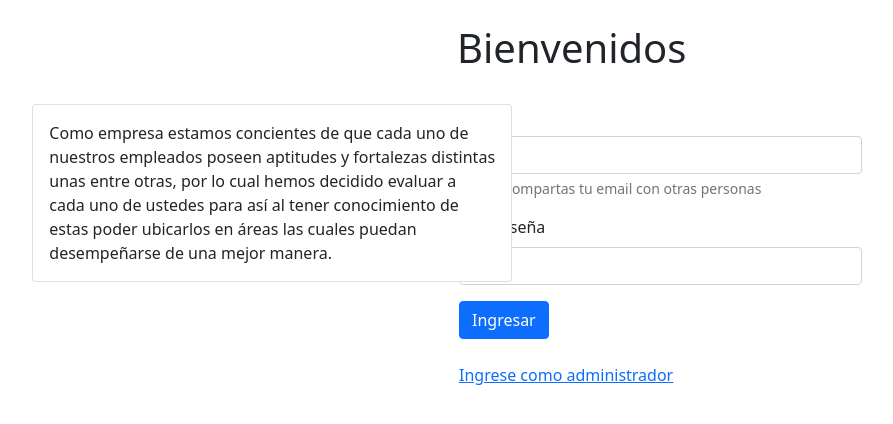
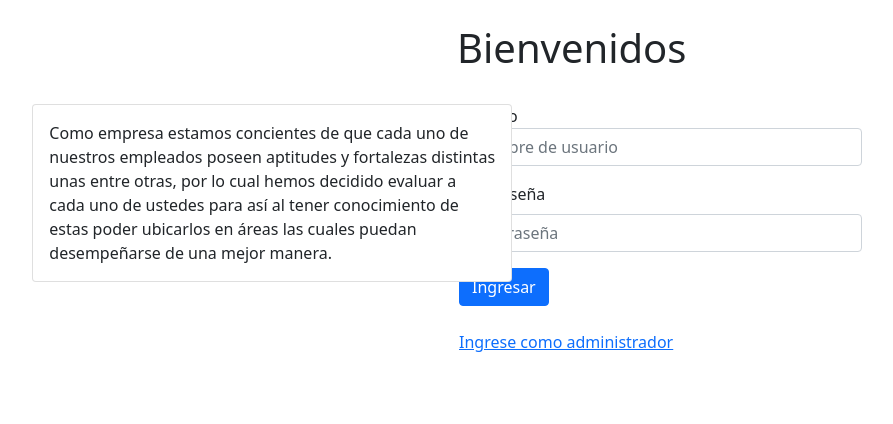
Before and after one commit to Piper616/TestGo, a Django app: page / in a window 1280 px wide. Shown: the top 424 px of the page, without its empty margins (193-1086 px from the left). Run offline with Django 3.2, Linux system fonts and the light colour scheme.

Commit message:
Front-end modificado

```diff
--- a/home/templates/home/inicio.html
+++ b/home/templates/home/inicio.html
@@ -49,13 +49,13 @@
           <div class="col-4">
             <form>
               <div class="mb-3">
-                <label for="exampleInputEmail1" class="form-label">Correo</label>
-                <input type="email" class="form-control" id="exampleInputEmail1" aria-describedby="emailHelp">
-                <div id="emailHelp" class="form-text">Nunca compartas tu email con otras personas</div>
+                <label>Usuario</label>
+                <input type="text" class="form-control" placeholder="Nombre de usuario" name="Username">
+
               </div>
               <div class="mb-3">
                 <label for="exampleInputPassword1" class="form-label">Contraseña</label>
-                <input type="password" class="form-control" id="exampleInputPassword1">
+                <input type="password" class="form-control" id="exampleInputPassword1" placeholder="Contraseña">
               </div>
               <a class="btn btn-primary"
               href="/seleccion/"
```
